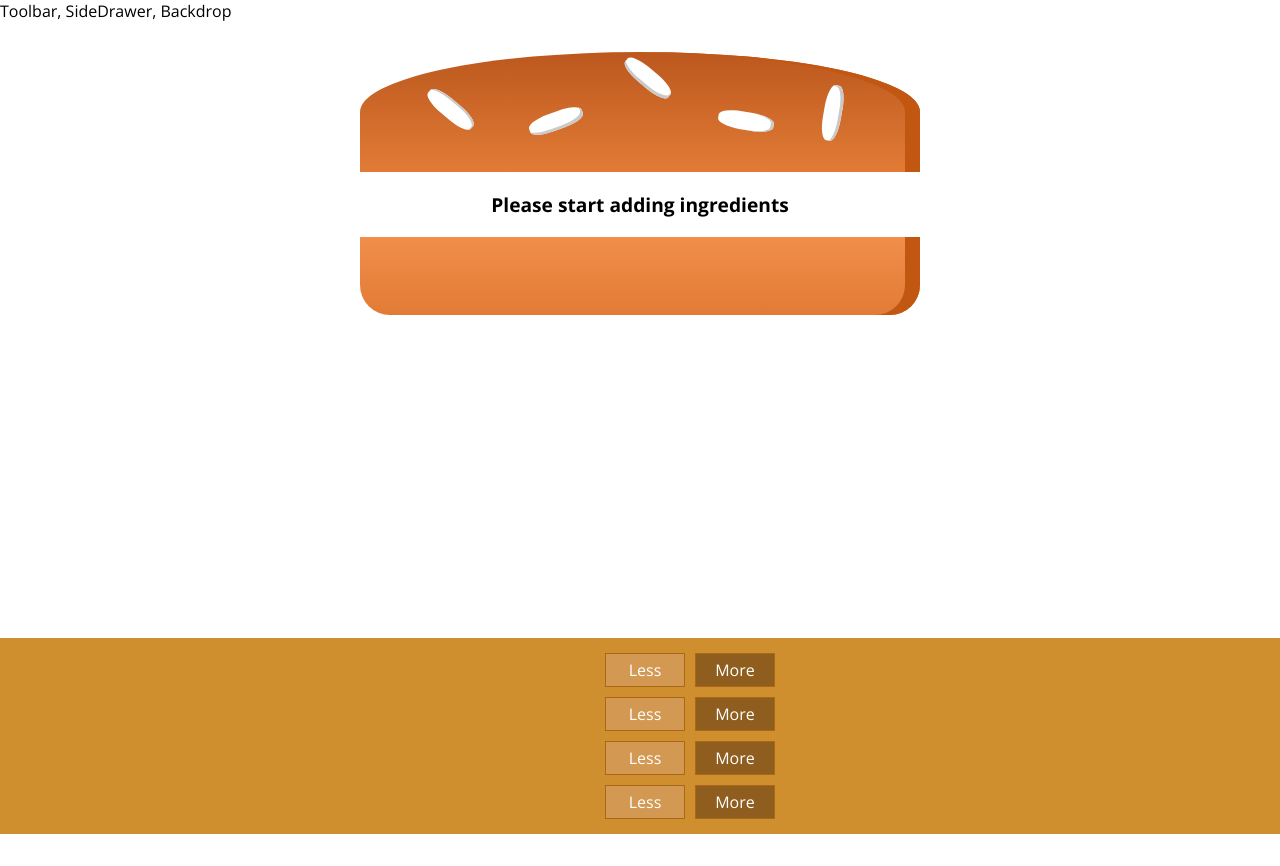
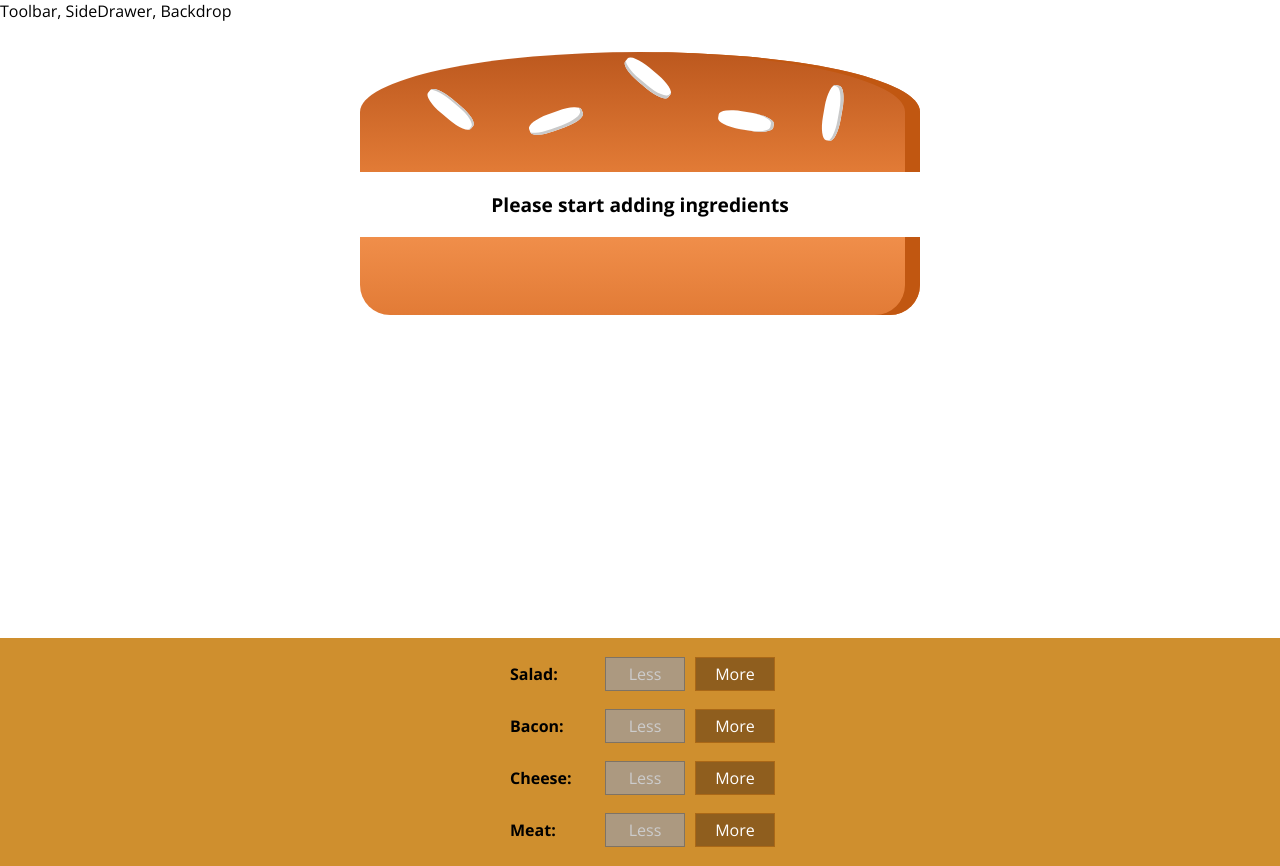
Before and after one commit to NiallFitz/react-complete-guide-burger-builder, a React app: page / in a window 1280 px wide. Before the commit the page ends 834 px from the top, so only its background shows below. Built offline with nearby package versions, Linux system fonts and the light colour scheme.

Commit message:
Module 134 - Connect Build Controls to State

```diff
--- a/src/components/Burger/BuildControls/BuildControl/BuildControl.js
+++ b/src/components/Burger/BuildControls/BuildControl/BuildControl.js
@@ -5,8 +5,16 @@ import classes from "./BuildControl.css";
 const buildControl = (props) => (
   <div className={classes.BuildControl}>
     <div className={classes.Label}>{props.label}</div>
-    <button className={classes.Less}>Less</button>
-    <button className={classes.More}>More</button>
+    <button
+      className={classes.Less}
+      onClick={props.removed}
+      disabled={props.disabled}
+    >
+      Less
+    </button>
+    <button className={classes.More} onClick={props.added}>
+      More
+    </button>
   </div>
 );
 
--- a/src/components/Burger/BuildControls/BuildControls.js
+++ b/src/components/Burger/BuildControls/BuildControls.js
@@ -13,7 +13,13 @@ const controls = [
 const buildControls = (props) => (
   <div className={classes.BuildControls}>
     {controls.map((ctrl) => (
-      <BuildControl key={ctrl.label} label={controls.label} />
+      <BuildControl
+        key={ctrl.label}
+        label={ctrl.label}
+        added={() => props.ingredientAdded(ctrl.type)}
+        removed={() => props.ingredientRemoved(ctrl.type)}
+        disabled={props.disabled[ctrl.type]}
+      />
     ))}
   </div>
 );
--- a/src/containers/BurgerBuilder/BurgerBuilder.js
+++ b/src/containers/BurgerBuilder/BurgerBuilder.js
@@ -3,6 +3,13 @@ import React, { Component } from "react";
 import Auxiliary from "../../hoc/Auxiliary";
 import Burger from "../../components/Burger/Burger";
 import BuildControls from "../../components/Burger/BuildControls/BuildControls";
+
+const INGREDIENT_PRICES = {
+  salad: 0.5,
+  cheese: 0.4,
+  meat: 1.3,
+  bacon: 0.7
+};
 
 class BurgerBuilder extends Component {
   // constructor(props) {
@@ -15,14 +22,54 @@ class BurgerBuilder extends Component {
       bacon: 0,
       cheese: 0,
       meat: 0
+    },
+    totalPrice: 4
+  };
+
+  addIngredientHandler = (type) => {
+    const oldCount = this.state.ingredients[type];
+    const updatedCount = oldCount + 1;
+    const updatedIngredients = {
+      ...this.state.ingredients
+    };
+    updatedIngredients[type] = updatedCount;
+    const priceAddition = INGREDIENT_PRICES[type];
+    const oldPrice = this.state.totalPrice;
+    const newPrice = oldPrice + priceAddition;
+    this.setState({ totalPrice: newPrice, ingredients: updatedIngredients });
+  };
+
+  removeIngredientHandler = (type) => {
+    const oldCount = this.state.ingredients[type];
+    if (oldCount <= 0) {
+      return;
     }
+    const updatedCount = oldCount - 1;
+    const updatedIngredients = {
+      ...this.state.ingredients
+    };
+    updatedIngredients[type] = updatedCount;
+    const priceDeduction = INGREDIENT_PRICES[type];
+    const oldPrice = this.state.totalPrice;
+    const newPrice = oldPrice - priceDeduction;
+    this.setState({ totalPrice: newPrice, ingredients: updatedIngredients });
   };
 
   render() {
+    const disabledInfo = {
+      ...this.state.ingredients
+    };
+    for (let key in disabledInfo) {
+      disabledInfo[key] = disabledInfo[key] <= 0;
+    }
     return (
       <Auxiliary>
         <Burger ingredients={this.state.ingredients} />
-        <BuildControls />
+        <BuildControls
+          ingredientAdded={this.addIngredientHandler}
+          ingredientRemoved={this.removeIngredientHandler}
+          disabled={disabledInfo}
+        />
       </Auxiliary>
     );
   }
```
